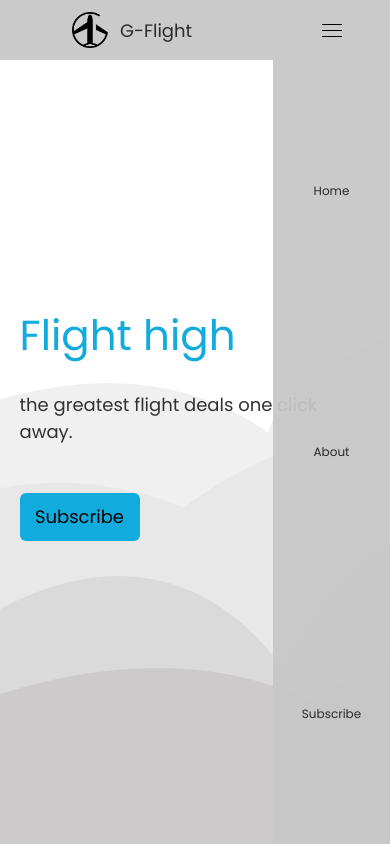
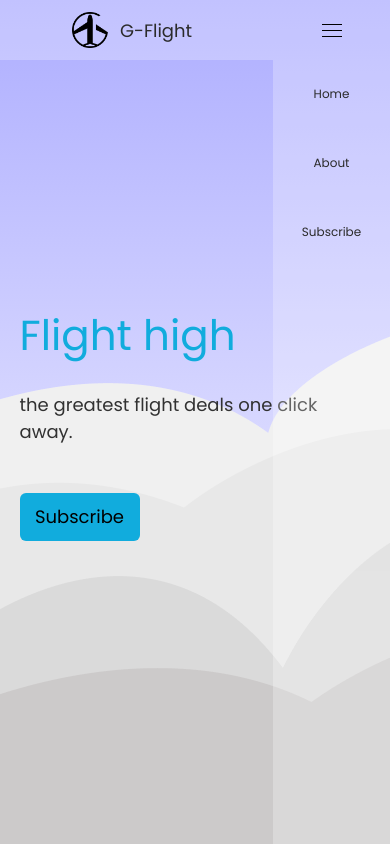
Before and after one commit to guilevieiram/g_flight, a plain HTML site: page index.html in a window 390 px wide. Both pictures are taken after a click on the element 331 px from the left and 30 px from the top of the page. Drawn offline with nearby package versions, Linux system fonts and the light colour scheme.

Commit message:
changed colors

```diff
--- a/javascript/index.js
+++ b/javascript/index.js
@@ -108,7 +108,7 @@ function animatePages () {
         x: 0,
         opacity: 1,
         duration: 3,
-        ease: 'bounce'
+        ease: 'power4'
         }
     );
     loadOnReach( document.querySelector('.subscribe-container'),
@@ -117,7 +117,7 @@ function animatePages () {
         x: 0,
         opacity: 1,
         duration: 3,
-        ease: 'bounce'
+        ease: 'power4'
         }
     );
 }
--- a/javascript/script.js
+++ b/javascript/script.js
@@ -18,7 +18,7 @@ function loadOnReach (element, animation, parameters) {
 function navSlider () {
     const burguer = document.querySelector('.hamburguer');
     const nav = document.querySelector('.nav-links');
-    const navLinks = document.querySelectorAll('.nav-links li');
+    const navLinks = document.querySelectorAll('.nav-link');
     let open = false;
 
     let toggleNavBar = () => {
--- a/style/about.css
+++ b/style/about.css
@@ -4,6 +4,7 @@ main {
 }
 .background {
     position: absolute;
+    background: linear-gradient(to bottom, rgb(174, 174, 255), white);
     bottom:0;
 }
 .about-paragraph {
--- a/style/master.css
+++ b/style/master.css
@@ -59,7 +59,7 @@ nav {
     display: flex;
     justify-content: space-around;
     align-items: center;
-    background-color: #c5c5c58a;
+    background-color: #ffffff41;
     transform: translateY(-100%);
     opacity: 0;
 }
@@ -98,6 +98,9 @@ nav {
 .nav-link a{
     text-decoration: none;
     cursor: pointer;
+    color: rgb(43, 43, 43);
+}
+.nav-link {
     color: rgb(43, 43, 43);
 }
 .nav-link:hover{
@@ -256,8 +259,11 @@ footer p a{
     color: rgb(226, 226, 226);
 }
 /* setting background */
+.page-1 .background {
+    background: linear-gradient(to bottom, rgb(174, 174, 255), white)
+}
 .page-2 .background {
-    background: linear-gradient(to bottom, rgb(255, 255, 255), rgb(75, 75, 197))
+    background: linear-gradient(to bottom, white, rgb(75, 75, 197))
 }
 .page-3 .background {
     background: linear-gradient(to bottom, rgb(75, 75, 197), rgb(11, 11, 54));
@@ -277,24 +283,22 @@ footer p a{
         transform: translateX(50%);
         cursor: pointer;
     }
-    nav {
-        background-color: #c7c7c7ef;
-    }
     .nav-links {
         position: absolute;
         top: 5rem;
         right: 0;
         margin: 0;
         flex-direction: column;
-        justify-content: space-around;
+        justify-content: start;
         align-items: center;
         height: 93vh;
         width: 30vw;
-        background-color: #c7c7c7ef;
+        background-color: #ffffff41;
         transform: translateX(100%);
         transition: 0.5s ease-in-out;
     }
-    .nav-links li {
+    .nav-link {
+        margin: 3vh 0;
         opacity: 0;
         transform: translateX(100px);
     }
```
